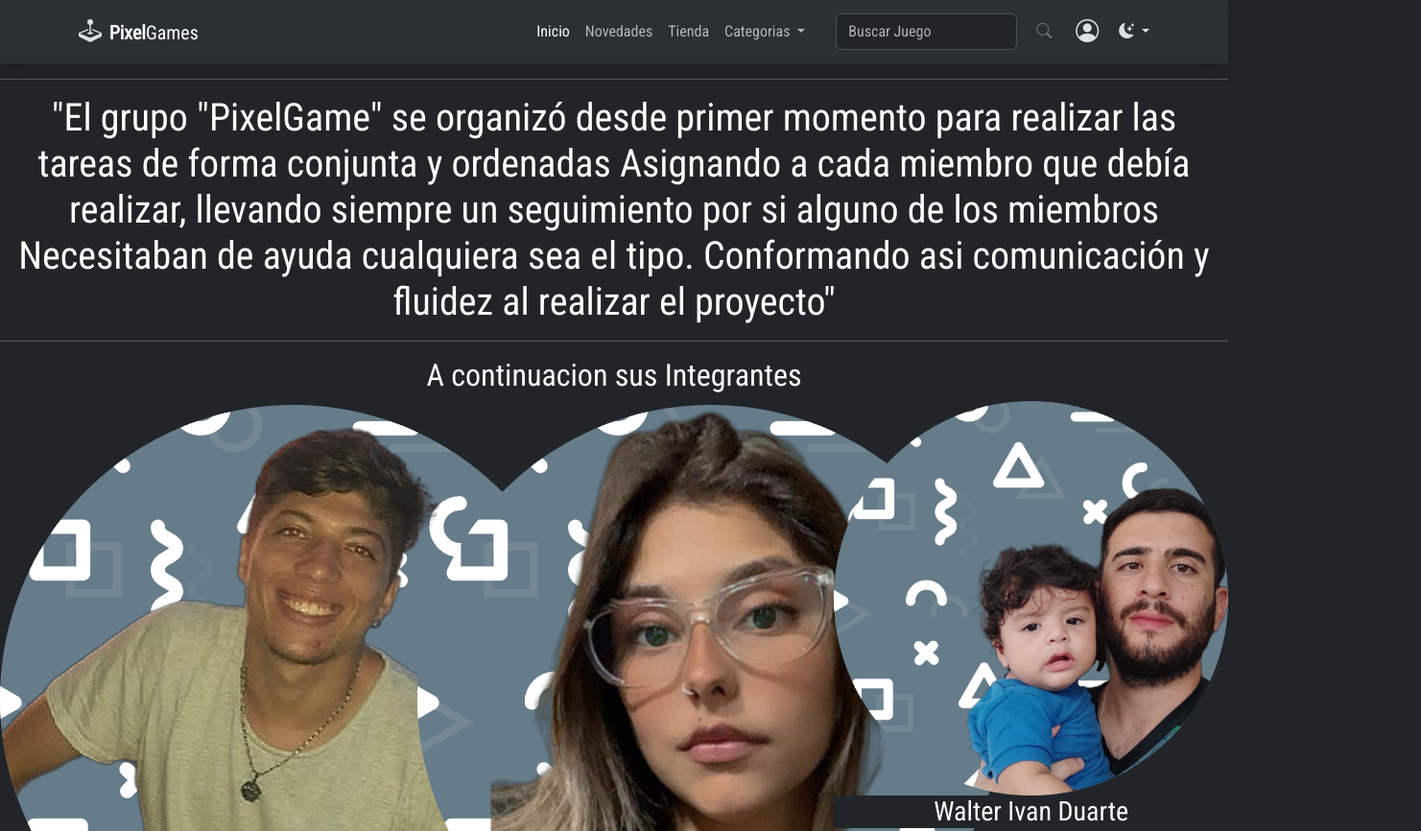
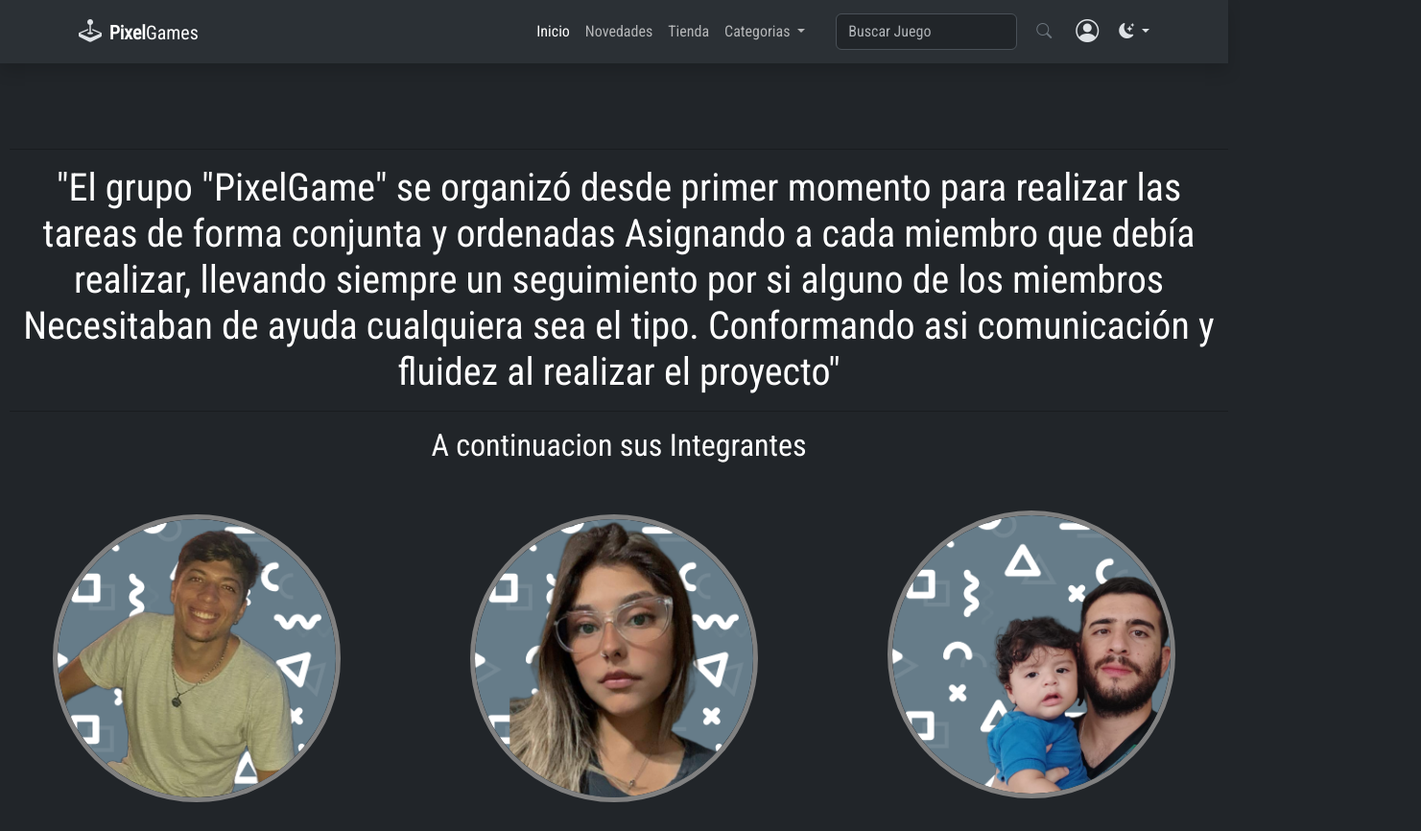
Before and after one commit to cristianq3/PixelGames, a plain HTML site: page pages/nosotros.html in a window 1280 px wide. Shown: the top 866 px of the page at 96% size, 1481 px wide, since content can reach past the window. Drawn offline with nearby package versions, Linux system fonts and the light colour scheme.

Commit message:
agrego nosotros.css porque no me lo mergea desde la rama nosotros

```diff
--- /dev/null
+++ b/css/nosotros.css
@@ -0,0 +1,28 @@
+.conteiner {
+  margin-top: 89px;
+}
+.roow {
+  color: black;
+  margin-left: 10px;
+}
+
+.nosotros{
+  min-height: 100vh;
+  background-image: url(../img/);
+  no-repeat center center fixed;
+  background-size: cover;
+
+}
+.borderojoquienessomos {
+  border: grey solid 5px;
+}
+.quienesSomos {
+  width: 300px;
+  height: 300px;
+  border-radius: 50%;
+  display: block;
+  margin: 10% auto;
+  border: auto;
+  padding: 7p 0px;
+  object-fit: cover;
+}
--- a/pages/nosotros.html
+++ b/pages/nosotros.html
@@ -22,7 +22,7 @@
     />
     <!-- Estilos propios CSS -->
     <link rel="stylesheet" href="/css/style.css" />
-    <link rel="stylesheet" href="/css/style.css">
+    <link rel="stylesheet" href="/css/nosotros.css">
 
     <title>PixelGames</title>
   </head>
```
